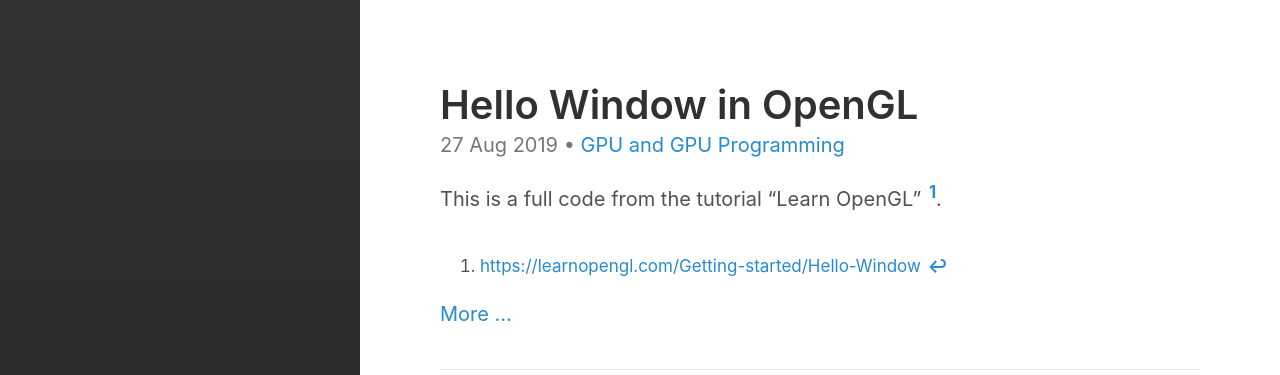
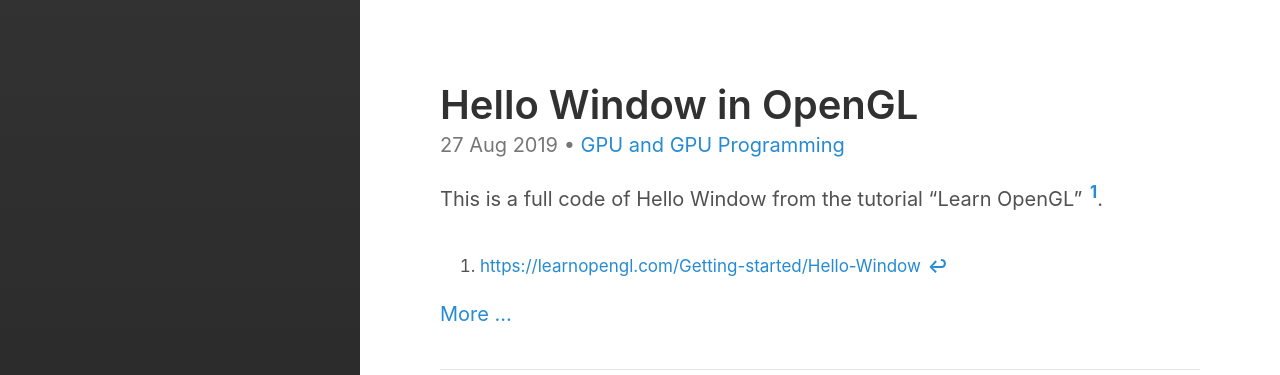
Before and after one commit to shnoh171/shnoh171.github.io, a Jekyll site: the page built from index.html, in a window 1280 px wide. Shown: the top 375 px of the page. Built offline with Jekyll 4.4.1, drawn with Linux system fonts in a browser that asks for light colours; the list of posts is cut into pages by our own code.

Commit message:
add a post

````diff
--- a/_posts/2019-08-27-hello-window-in-opengl.md
+++ b/_posts/2019-08-27-hello-window-in-opengl.md
@@ -5,7 +5,7 @@ categories:
   - GPU and GPU Programming
 ---
 
-This is a full code from the tutorial "Learn OpenGL" [^LOGL].
+This is a full code of Hello Window from the tutorial "Learn OpenGL" [^LOGL].
 
 ```c++
 #include <iostream>
````
